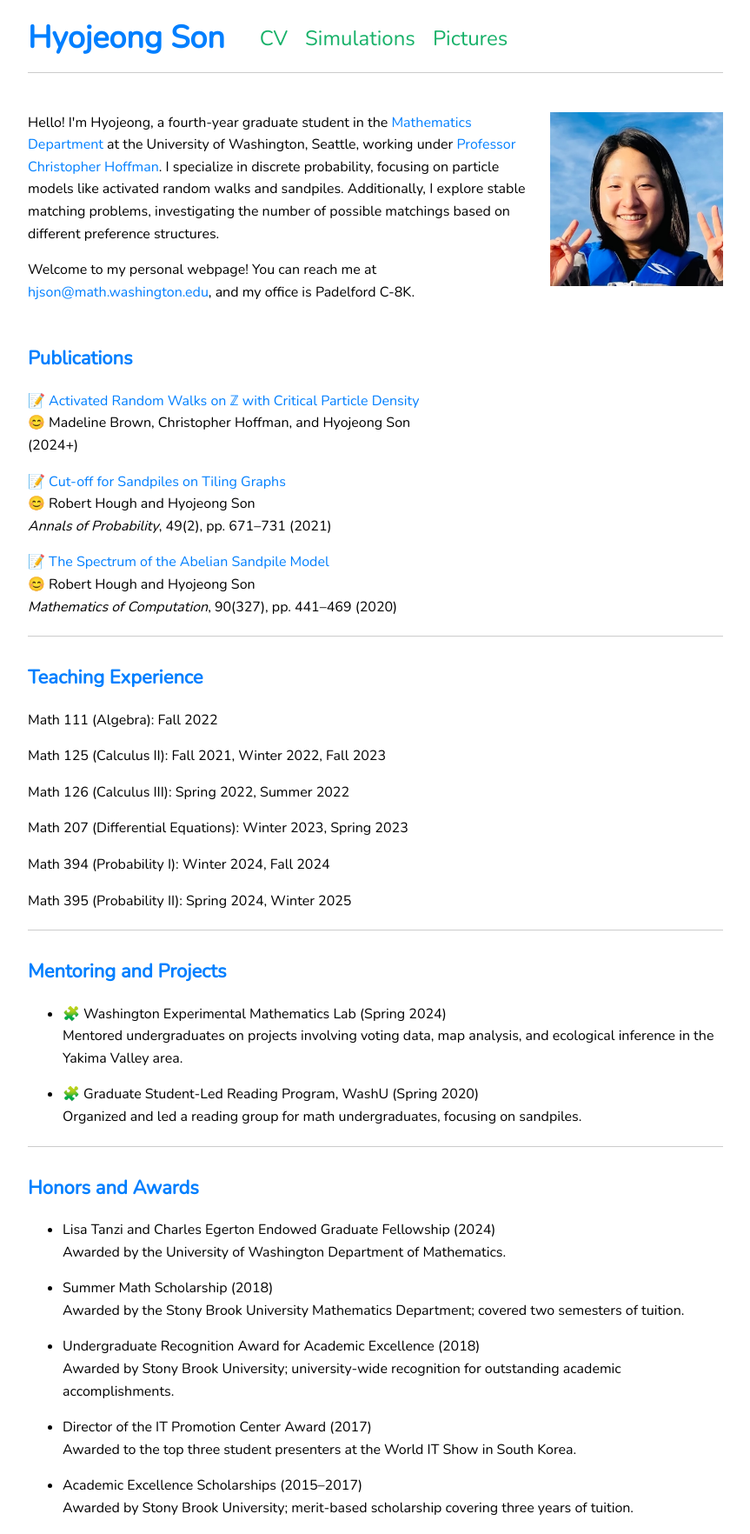
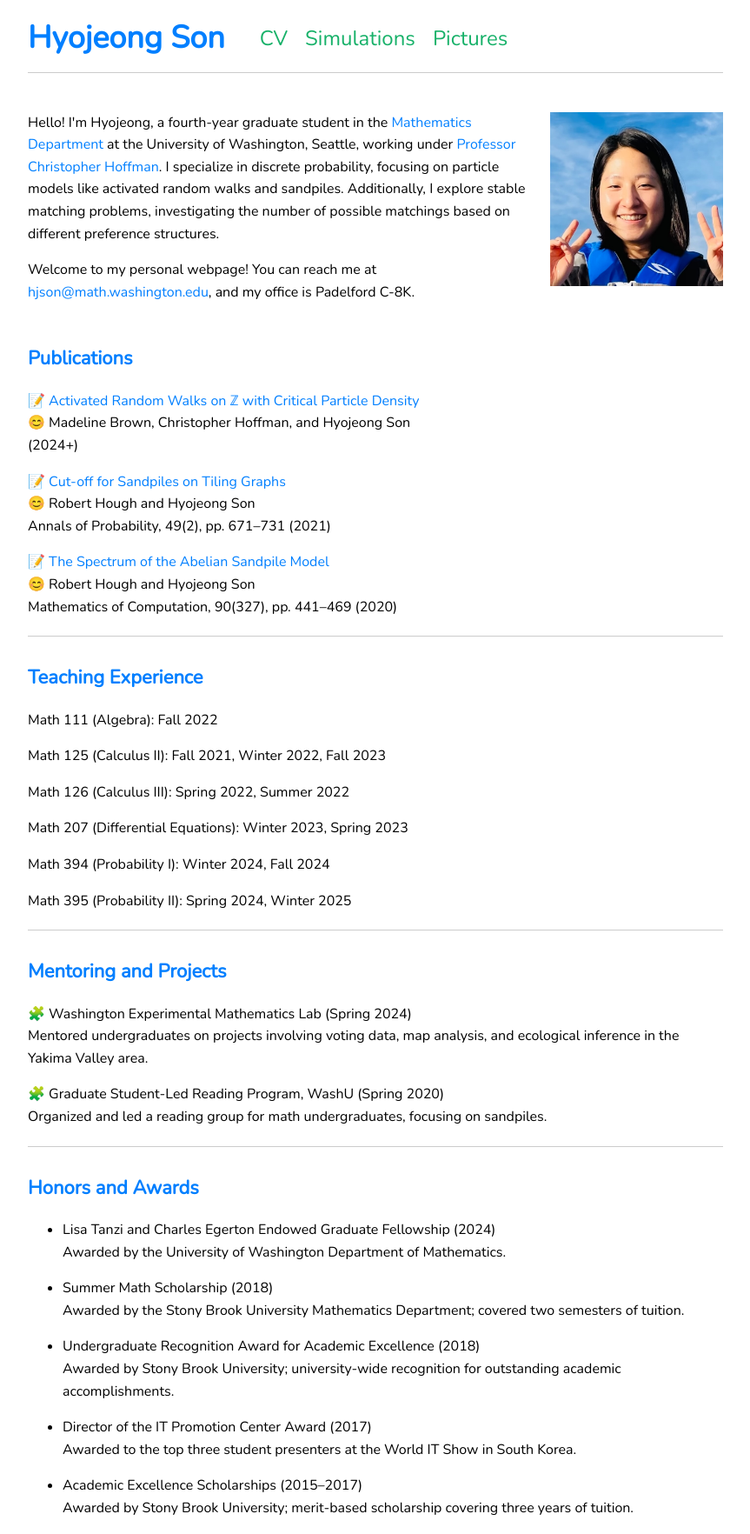
Before and after one commit to hyojeong-son/hyojeong-son.github.io, a Jekyll site: the page built from index.md, in a window 1280 px wide. Shown: the whole page at 87% size, without its empty margins (208-1071 px from the left). Built offline with Jekyll 4.4.1, drawn with Linux system fonts in a browser that asks for light colours.

```diff
--- a/index.md
+++ b/index.md
@@ -27,11 +27,11 @@ title: Home
 
 📝 [Cut-off for Sandpiles on Tiling Graphs](https://arxiv.org/abs/1902.04174)
 😊 Robert Hough and Hyojeong Son
-*Annals of Probability*, 49(2), pp. 671–731 (2021)
+Annals of Probability, 49(2), pp. 671–731 (2021)
 
 📝 [The Spectrum of the Abelian Sandpile Model](https://arxiv.org/abs/1905.07015)
 😊 Robert Hough and Hyojeong Son
-*Mathematics of Computation*, 90(327), pp. 441–469 (2020)
+Mathematics of Computation, 90(327), pp. 441–469 (2020)
 
 ---
 
@@ -55,11 +55,11 @@ Math 395 (Probability II): Spring 2024, Winter 2025
 ## Mentoring and Projects
 <a id="mentorship"></a>
 
-- 🧩 Washington Experimental Mathematics Lab (Spring 2024)
-  Mentored undergraduates on projects involving voting data, map analysis, and ecological inference in the Yakima Valley area.
+🧩 Washington Experimental Mathematics Lab (Spring 2024)
+Mentored undergraduates on projects involving voting data, map analysis, and ecological inference in the Yakima Valley area.
 
-- 🧩 Graduate Student-Led Reading Program, WashU (Spring 2020)
-  Organized and led a reading group for math undergraduates, focusing on sandpiles.
+🧩 Graduate Student-Led Reading Program, WashU (Spring 2020)
+Organized and led a reading group for math undergraduates, focusing on sandpiles.
 
 ---
 
```
